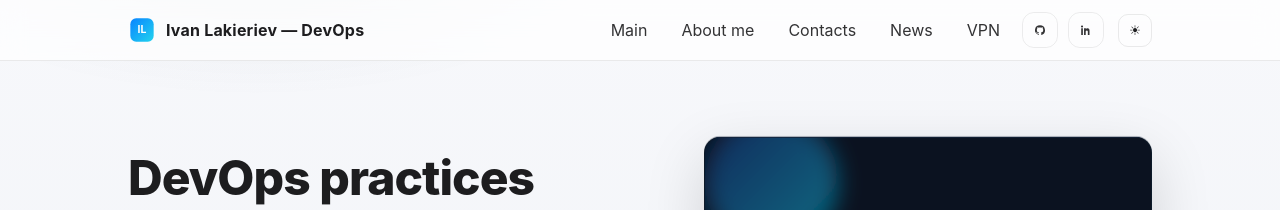
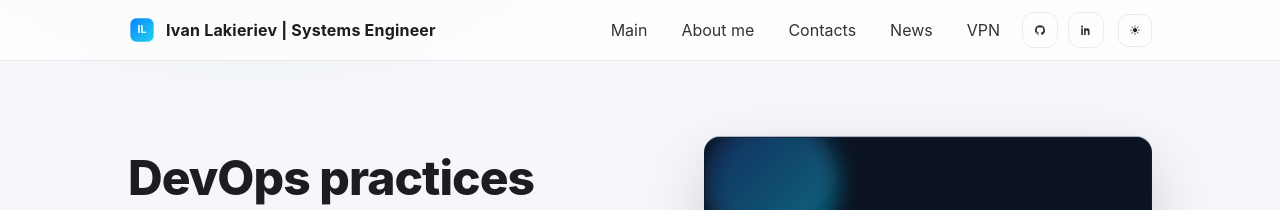
Before and after one commit to lkrv69/One-Page, a Jekyll site: the page built from index.md, in a window 1280 px wide. Shown: the top 210 px of the page. Built offline with Jekyll 4.4.1, drawn with Linux system fonts in a browser that asks for light colours.

Commit message:
Update _config.yml

```diff
--- a/_config.yml
+++ b/_config.yml
@@ -1,4 +1,4 @@
-title: "Ivan Lakieriev — DevOps"
+title: "Ivan Lakieriev | Systems Engineer"
 description: "DevOps Engineer: CI/CD, Kubernetes, Terraform, AWS/GCP."
 theme: null
 markdown: kramdown
```
